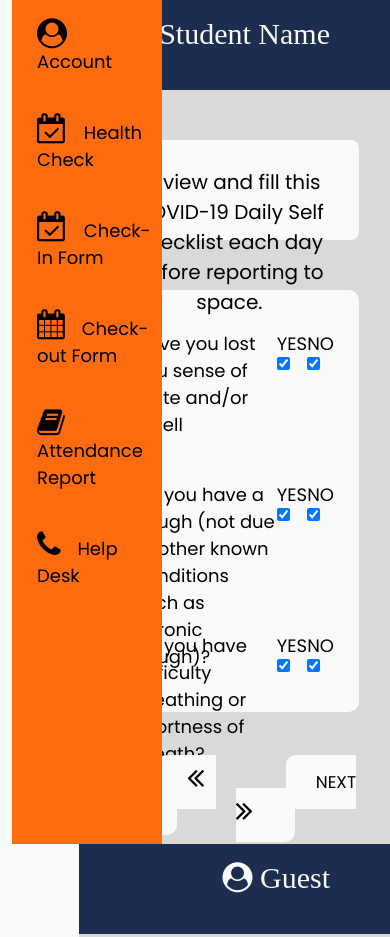
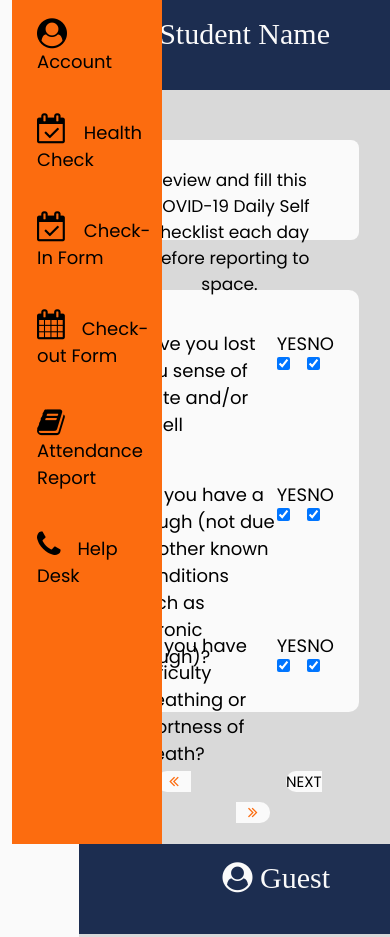
Before and after one commit to KarenKanana/Moringa-check-in-and-check-out-website, a plain HTML site: page index.html in a window 390 px wide. Shown: the top 937 px of the page. Drawn offline with Linux system fonts and the light colour scheme.

Commit message:
css styling for @media querries

```diff
--- a/assets/css/style.css
+++ b/assets/css/style.css
@@ -175,9 +175,19 @@ display: block;
     font-size: 18px;
     padding-bottom: 5px;
 }
+#next-icon{
+    /* background: #FC6C0F; */
+    padding-left: 12px;
+    color: #FC6C0F;
+    font-size: 40px;
+    padding-top: 10px;
+}
 @media(max-width:700px){
     .title-health-form{
         width: 85%;
+    }
+    .text-box > p{
+        font-size: 17px;
     }
 
     .title-health-form{
@@ -202,9 +212,14 @@ display: block;
         display: none;
     }
     .pre-next-section a{
+        padding: 0%;
+        font-size: 15px;
+        width: 20px;
+        justify-content: center;
+    }
+    #next-icon{
         font-size: 17px;
-
-}
+    }
 }
 @media(max-width:1600px){
     .nav-links ul li{
@@ -225,30 +240,31 @@ display: block;
 
 }
 
+
 /* .yes-no input{
     position: absolute;
-    opacity: 0;
+
     cursor: pointer;
-    height: 0;
-    width: 0;
-    background: #FC6C0F;
+    height: 20px;
+    width: 20px;
+
 }
 
 
 .checkmark {
     position: absolute;
 
-    top: 0;
-    left: 0;
-    height: 25px;
-    width: 25px;
+    top: 20px;
+    left: 20px;
+    height: 29px;
+    width: 29px;
     background: #FC6C0F;
   }
 .yes-no:hover input ~ .checkmark {
-    background-color: #ccc;
+    background-color: #FAFAFA;
   }
   .yes-no input:checked ~ .checkmark {
-    background-color: #2196F3;
+    background-color:#FC6C0F
   }
   .checkmark:after {
     content: "";
@@ -259,8 +275,8 @@ display: block;
     display: block;
   }
   .yes-no .checkmark:after {
-    left: 9px;
-    top: 5px;
+    left: 15px;
+    top: 15px;
     width: 5px;
     height: 10px;
     border: solid rgb(88, 60, 60);
```
